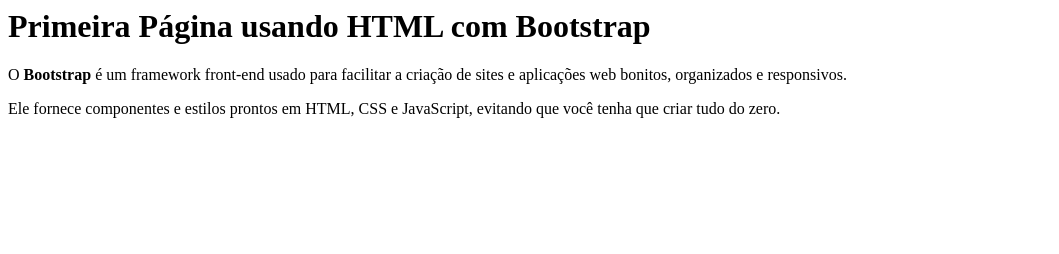
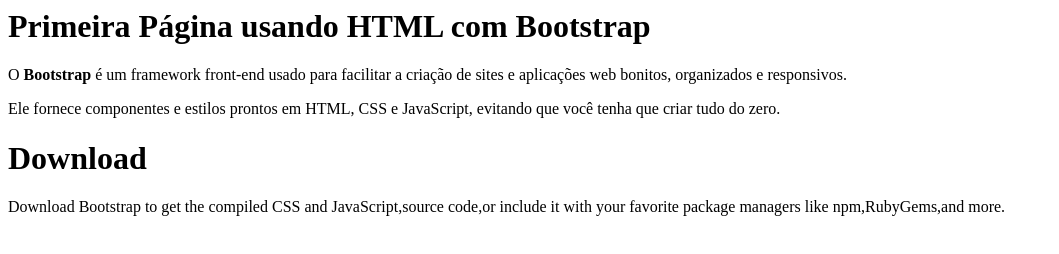
Before and after one commit to Guh018/tanaka-htmlcssbootstrap-2026, a plain HTML site: page index.html in a window 1280 px wide. Shown: the whole page, without its empty margins (0-1059 px from the left). Drawn offline with Linux system fonts and the light colour scheme.

Commit message:
<feat> incluido a sessão de download

```diff
--- a/index.html
+++ b/index.html
@@ -6,5 +6,7 @@
         <h1>Primeira Página usando HTML com Bootstrap</h1>
         <p>O <b>Bootstrap</b> é um framework front-end usado para facilitar a criação de sites e aplicações web bonitos, organizados e responsivos.</p>
         <p>Ele fornece componentes e estilos prontos em HTML, CSS e JavaScript, evitando que você tenha que criar tudo do zero.</p>
+        <h1>Download</h1>
+        <p>Download Bootstrap to get the compiled CSS and JavaScript,source code,or include it with your favorite package managers like npm,RubyGems,and more.</p>
     </body>
 </html>
```
